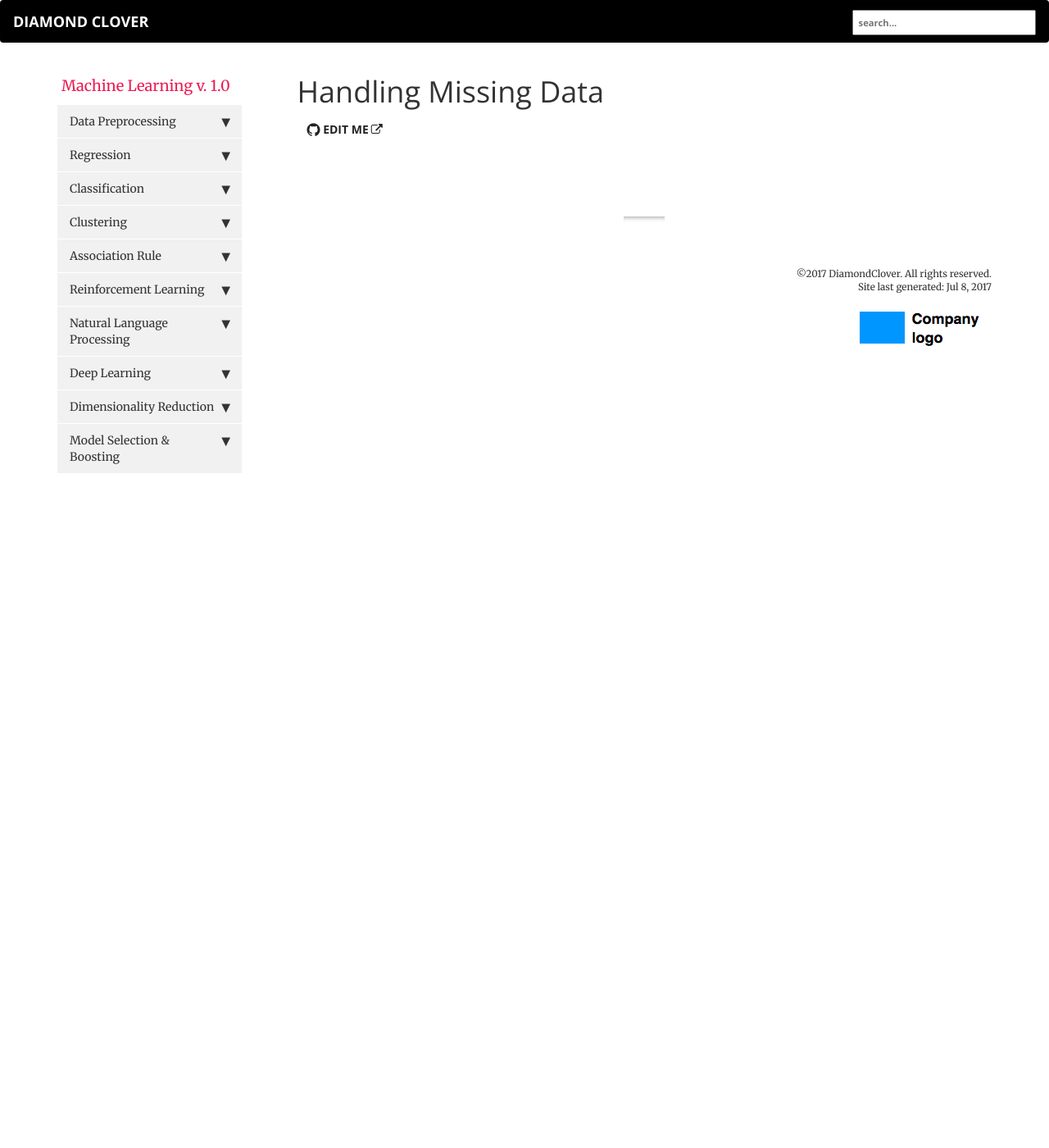
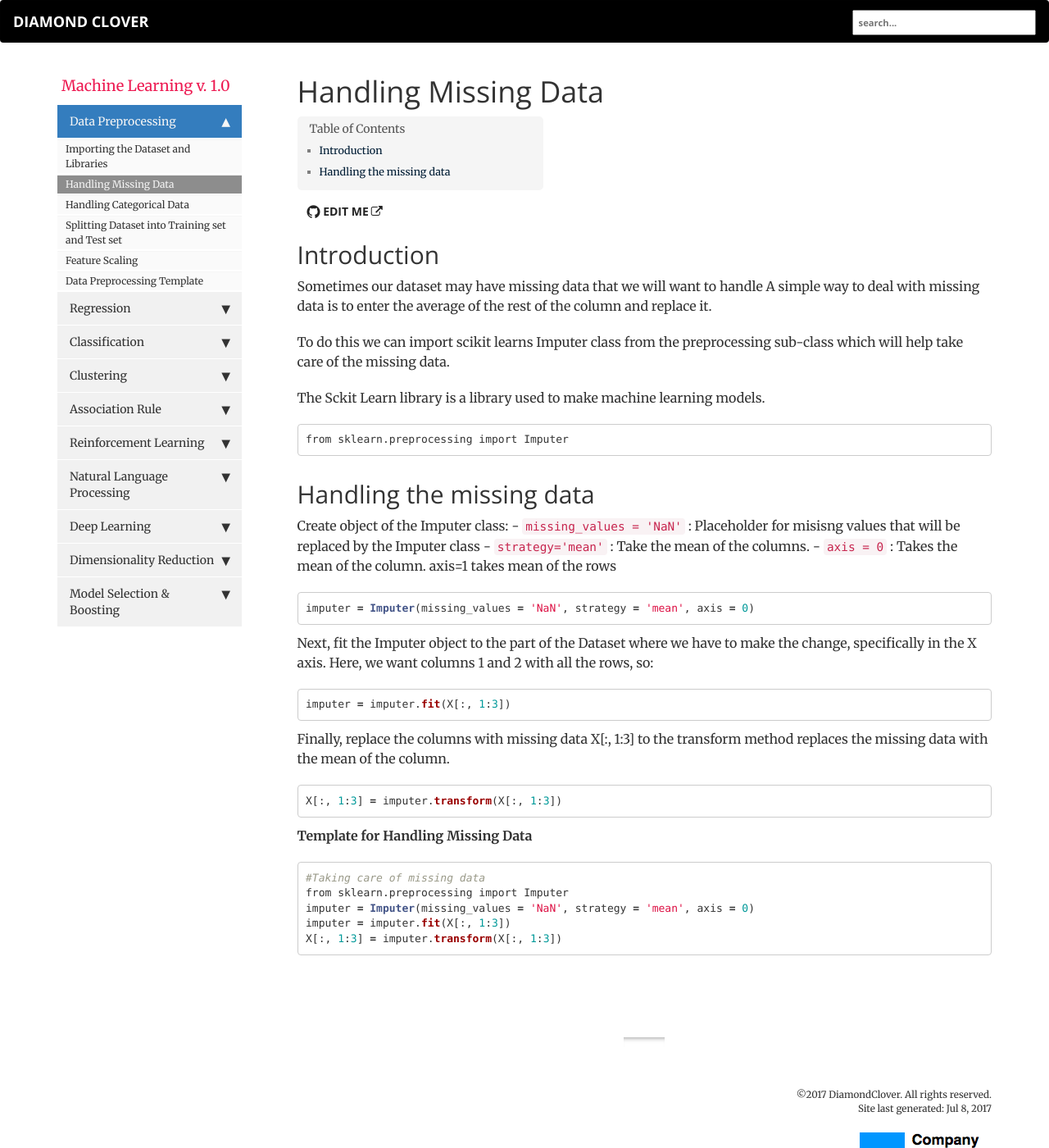
Before and after one commit to WolfOfTheNorth/diamondclover, a Jekyll site: the page built from pages/Machine Learning/MissingData.md, in a window 1280 px wide and 1400 px high. Shown: the whole window at 82% size. Built offline with Jekyll 4.4.1, drawn with Linux system fonts in a browser that asks for light colours; nearby versions of some CDN libraries; comment, search, counter and statistics services are not loaded.

Commit message:
added missing data

```diff
--- a/_data/sidebars/machine_sidebar.yml
+++ b/_data/sidebars/machine_sidebar.yml
@@ -13,11 +13,11 @@ entries:
       output: web, pdf
 
     - title: Handling Missing Data
-      url:
+      url: /missing-data.html
       output: web, pdf
 
     - title: Handling Categorical Data
-      url:
+      url: /categorical-data.html
       output: web, pdf
 
     - title: Splitting Dataset into Training set and Test set
@@ -73,11 +73,11 @@ entries:
       output: web, pdf
 
     - title: K Nearest Neighbor (KNN)
-      url: knn.html
+      url: /knn.html
       output: web, pdf
 
     - title: Support Vector Machine (SVM)
-      url: svm.html
+      url: /svm.html
       output: web, pdf
 
     - title: Kernal SVM
@@ -85,7 +85,7 @@ entries:
       output: web, pdf
 
     - title: Naive Bayes Theorem
-      url: bayes.html
+      url: /bayes.html
       output: web, pdf
 
     - title: Decision Tree Classification
--- a/pages/Machine Learning/MissingData.md
+++ b/pages/Machine Learning/MissingData.md
@@ -6,3 +6,45 @@ folder: Machine Learning
 ---
 
 <script src="https://cdnjs.cloudflare.com/ajax/libs/mathjax/2.7.0/MathJax.js?config=TeX-AMS-MML_HTMLorMML" type="text/javascript"></script>
+
+## Introduction
+
+Sometimes our dataset may have missing data that we will want to handle
+A simple way to deal with missing data is to enter the average of the rest of the column and replace it.
+
+To do this we can import scikit learns Imputer class from the preprocessing sub-class which will help take care of the missing data.
+
+The Sckit Learn library is a library used to make machine learning models.
+
+~~~ python
+from sklearn.preprocessing import Imputer
+~~~
+
+## Handling the missing data
+
+Create object of the Imputer class:
+    - `missing_values = 'NaN'` : Placeholder for misisng values that will be replaced by the Imputer class
+    - `strategy='mean'` : Take the mean of the columns.
+    - `axis = 0` : Takes the mean of the column. axis=1 takes mean of the rows
+
+~~~ python
+imputer = Imputer(missing_values = 'NaN', strategy = 'mean', axis = 0)
+~~~
+
+Next, fit the Imputer object to the part of the Dataset where we have to make the change, specifically in the X axis. Here, we want columns 1 and 2 with all the rows, so:
+~~~ python
+imputer = imputer.fit(X[:, 1:3])
+~~~
+Finally, replace the columns with missing data X[:, 1:3] to the transform method replaces the missing data with the mean of the column.
+~~~ python
+X[:, 1:3] = imputer.transform(X[:, 1:3])
+~~~
+
+**Template for Handling Missing Data**
+~~~ python
+#Taking care of missing data
+from sklearn.preprocessing import Imputer
+imputer = Imputer(missing_values = 'NaN', strategy = 'mean', axis = 0)
+imputer = imputer.fit(X[:, 1:3])
+X[:, 1:3] = imputer.transform(X[:, 1:3])
+~~~
```
Also changed, not shown: 1 other file.
